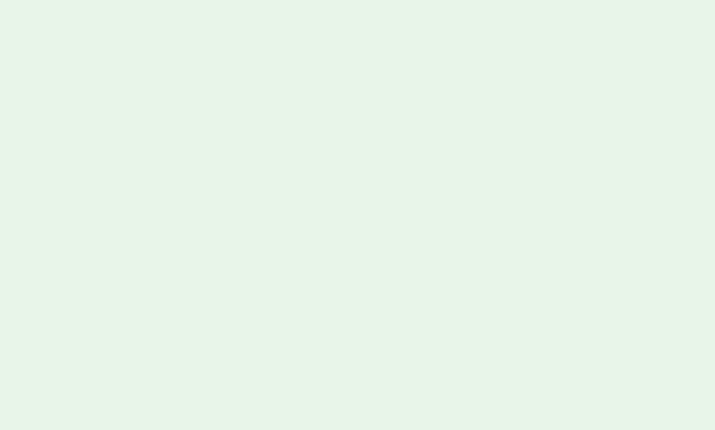
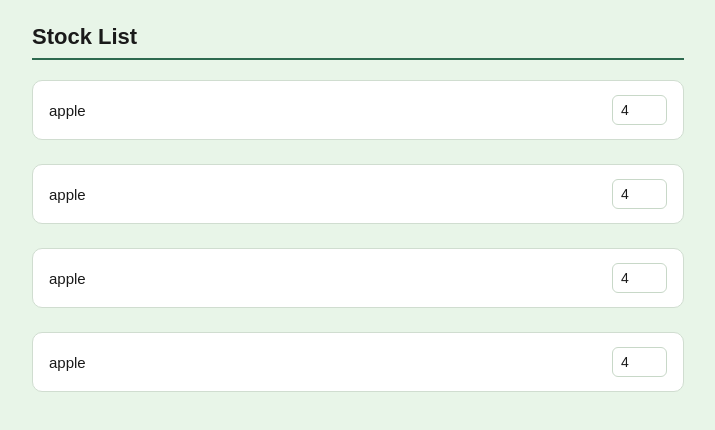
Before and after one commit to aayalternate/Ama_orderManagementUI, a React (Vite) app: page /stock in a window 1280 px wide. Before the commit this address had no page. Shown: the top 430 px of the page, without its empty margins (282-997 px from the left). Built offline with nearby package versions, Linux system fonts and the light colour scheme.

Commit message:
stock list page started

```diff
--- a/src/App.jsx
+++ b/src/App.jsx
@@ -3,6 +3,7 @@ import EditableLabel from "./componets/EditableLabel";
 import { Routes , Route } from "react-router-dom";
 import HomePage from "./pages/HomePage"
 import ItemListPage from "./pages/ItemsListPage";
+import StockListPage from "./pages/StockListPage";
 
 function App(){
 
@@ -11,6 +12,7 @@ function App(){
     <Routes>
       <Route path = "/" element={<HomePage />} />
       <Route path = "/items" element={<ItemListPage />} />
+      <Route path = "/stock" element={<StockListPage />} />
     </Routes>
 
     </>
--- /dev/null
+++ b/src/componets/StockLabel.jsx
@@ -0,0 +1,22 @@
+import { useState } from "react";
+import "../css/StockLabel.css"
+
+function StockLabel(props){
+    const [text, setText] = useState(props.quantity);
+    return(
+        <div>
+            <div className="label">
+                <p>{props.name}</p>
+                <input
+                    type="text"
+                    value={text}
+                    onChange={(e) => setText(e.target.value)}
+                />
+                { text !== props.quantity && <button>Save</button>}
+                {/* <button>Save</button> */}
+            </div>
+        </div>
+    );
+}
+
+export default StockLabel;
--- /dev/null
+++ b/src/css/StockLabel.css
@@ -0,0 +1,65 @@
+* {
+  box-sizing: border-box;
+  margin: 0;
+  padding: 0;
+}
+
+body {
+  font-family: 'Segoe UI', Arial, sans-serif;
+  background-color: #e8f5e9;
+  min-height: 100vh;
+  padding: 32px 16px;
+}
+
+.label {
+  background: #ffffff;
+  border: 1px solid #d0ddd0;
+  border-radius: 10px;
+  display: flex;
+  align-items: center;
+  padding: 14px 16px;
+  gap: 12px;
+  margin-bottom: 12px;
+}
+
+.label p {
+  margin: 0;
+  font-size: 15px;
+  color: #1a1a1a;
+  flex: 1;
+}
+
+.label input {
+  width: 55px !important;
+  max-width: 55px !important;
+  min-width: 55px !important;
+  flex: 0 0 55px !important;
+  border: 1px solid #c8d8c8;
+  border-radius: 6px;
+  padding: 6px 8px;
+  font-size: 14px;
+  color: #1a1a1a;
+  background: #fff;
+  outline: none;
+}
+
+.label input:focus {
+  border-color: #2d6a4f;
+  box-shadow: 0 0 0 2px rgba(45, 106, 79, 0.15);
+}
+
+.label button {
+  background: transparent;
+  border: 1px solid #2d6a4f;
+  border-radius: 6px;
+  color: #2d6a4f;
+  padding: 6px 16px;
+  font-size: 14px;
+  cursor: pointer;
+  flex-shrink: 0;
+  white-space: nowrap;
+}
+
+.label button:hover {
+  background: #e8f5e8;
+}
--- /dev/null
+++ b/src/css/StockListPage.css
@@ -0,0 +1,28 @@
+body {
+  background-color: #e8f5e8;
+  font-family: sans-serif;
+  margin: 0;
+  padding: 0;
+}
+
+.stock-page {
+  padding: 24px;
+  max-width: 700px;
+  margin: 0 auto;
+}
+
+.stock-page h1 {
+  font-size: 22px;
+  font-weight: 700;
+  color: #1a1a1a;
+  margin: 0 0 8px;
+  padding-bottom: 8px;
+  border-bottom: 2px solid #2d6a4f;
+}
+
+.StockList {
+  display: flex;
+  flex-direction: column;
+  gap: 12px;
+  margin-top: 20px;
+}
--- a/src/pages/HomePage.jsx
+++ b/src/pages/HomePage.jsx
@@ -6,6 +6,7 @@ function HomePage(){
         <>
         <h2>this page will be built soon</h2>
         <Link to ="/items">Item List</Link>
+        <Link to ="/stock">Stock List</Link>
         </>
     );
 }
--- /dev/null
+++ b/src/pages/StockListPage.jsx
@@ -0,0 +1,18 @@
+import StockLabel from "../componets/StockLabel.jsx"
+import "../css/StockListPage.css"
+
+function StockListPage(){
+    return(
+        <div className="stock-page">
+            <h1>Stock List</h1>
+            <div className="StockList">
+                <StockLabel name="apple" quantity = "4" />
+                <StockLabel name="apple" quantity = "4" />
+                <StockLabel name="apple" quantity = "4" />
+                <StockLabel name="apple" quantity = "4" />
+            </div>
+        </div>
+    );
+}
+
+export default StockListPage;
```
Also changed, not shown: 1 other file (tests, documents, lock files or other folders).
